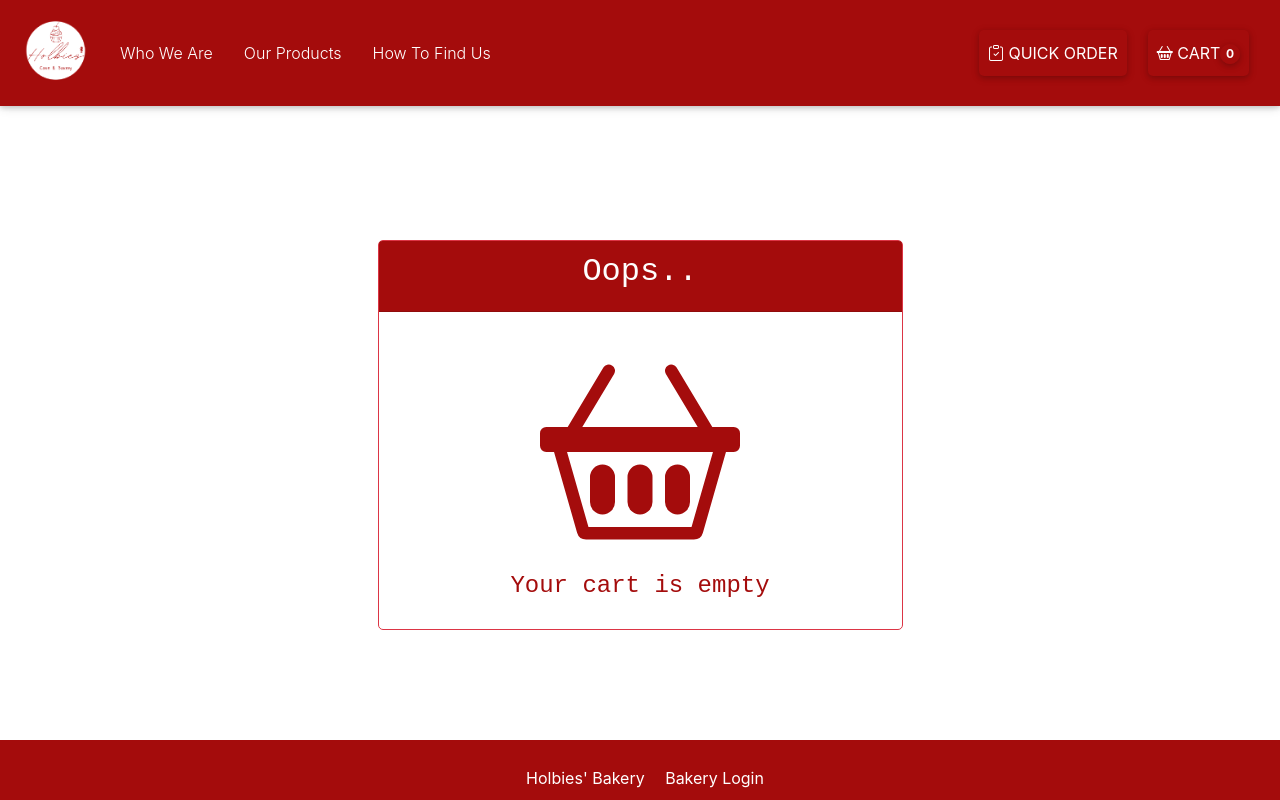
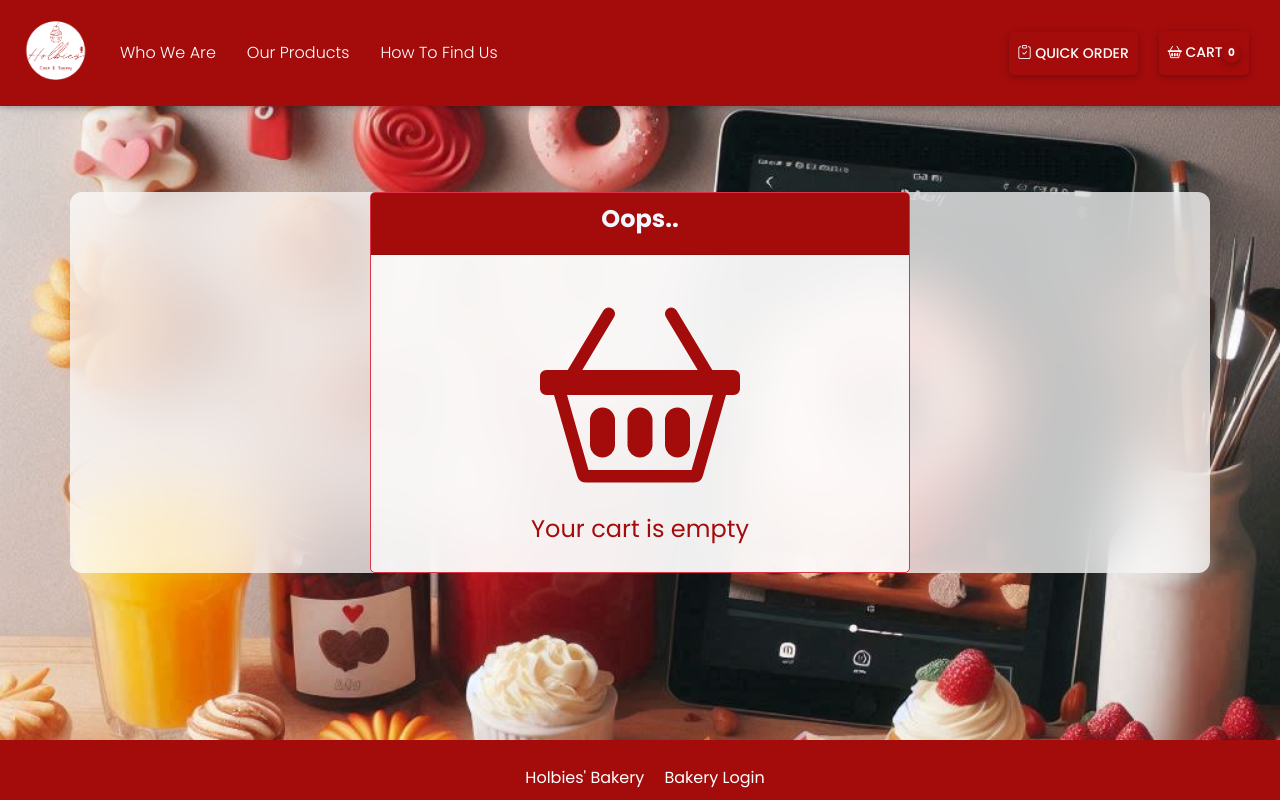
Before and after one commit to lunarinaa/holbertonschool-portfolio_project, a Django app: page /cart/ in a window 1280 px wide. Run offline with Django 3.2, Linux system fonts and the light colour scheme; some libraries are stand-ins or nearby versions.

Commit message:
card.html

```diff
--- a/holbies_bakery/cart/static/css/styles.css
+++ b/holbies_bakery/cart/static/css/styles.css
@@ -2,7 +2,6 @@
     border-radius: 5px;
     box-shadow: 0 4px 8px rgba(0, 0, 0, 0.1);
     font: inherit;
-    font-family: 'Courier New', Courier, monospace;
 }
 
 .card-header {
@@ -13,7 +12,6 @@
 .card-body h4 {
     margin-top: 20px;
     color: #a40c0c;
-    font-family: 'Courier New', Courier, monospace;
     font-size: x-large;
 }
 
--- a/holbies_bakery/cart/templates/cart_summary.html
+++ b/holbies_bakery/cart/templates/cart_summary.html
@@ -6,16 +6,62 @@
 </br>
 </br></br>
 </br></br>
-</br></br>
 </br>
+
+<style>
+    @import url('https://fonts.googleapis.com/css2?family=Pacifico&family=Quicksand:wght@400;500;700&display=swap');
+    @import url('https://fonts.googleapis.com/css2?family=Poppins:ital,wght@0,100;0,200;0,300;0,400;0,500;0,600;0,700;0,800;0,900;1,100;1,200;1,300;1,400;1,500;1,600;1,700;1,800;1,900&display=swap');
+    body{
+        background:url(../static/images/_52dd8fa0-4119-41de-81fb-02a2029299b5.jpeg);
+        background-size: cover;
+        font-family:"Poppins", sans-serif;
+    }
+    .container{
+        background-color: rgba(255, 255, 255, 0.741);
+        backdrop-filter: blur(30px);
+        border-radius: 12px;
+        font-weight: 400; /* Change font-weight here */
+        font-size: 18px;  /* Change font-size here */
+    }
+    .rounded {
+        border-radius: 10px;
+        object-fit: cover;
+        transition: transform 0.3s;
+    }
+    .rounded:hover {
+        transform: scale(1.1);
+    }
+    h2 {
+        font-weight: 700; /* Change font-weight here */
+        font-size: 32px;
+        color:#a40c0c  /* Change font-size here */
+    }
+    .table th, .table td {
+        font-weight: 400; /* Change font-weight here */
+        font-size: 16px;  /* Change font-size here */
+    }
+    .btn {
+        font-weight: 500; /* Change font-weight here */
+        font-size: 14px;  /* Change font-size here */
+    }
+    .card h2 {
+        font-weight: 700; /* Change font-weight here */
+        font-size: 24px;  /* Change font-size here */
+    }
+    .card h4 {
+        font-weight: 500; /* Change font-weight here */
+        font-size: 18px;  /* Change font-size here */
+    }
+</style>
+
 <div class="container mt-5">
     {% if cart_items %}
-    <h2>Cart Summary</h2>
+    <h2 style="padding-top:50px">Cart Summary</h2>
     <table class="table">
         <thead>
             <tr>
                 <th scope="col">Image</th>
-                <th scope="col">Item</th>
+                <th scope="col">Name</th>
                 <th scope="col">Quantity</th>
                 <th scope="col">Price</th>
             </tr>
@@ -23,8 +69,8 @@
         <tbody>
             {% for item in cart_items %}
             <tr>
-                <td><img src="{{ item.image.url }}" alt="{{ item.name }}" width="100"></td>
-                <td>{{ item.name }}</td>
+                <td><img src="{{ item.image.url }}" alt="{{ item.name }}" class="rounded" width="150"></td>
+                <td style="font-family: 'Pacifico', cursive; font-size: 20px;">{{ item.name }}</td>
                 <td>
                     <div class="d-flex align-items-center">
                         <select class="form-select me-2" aria-label="Default select example" id="select{{item.id}}" style="width: auto;">
@@ -45,7 +91,7 @@
                         <button type="button" data-item_id="{{ item.id }}" class="btn btn-outline-danger btn-sm  delete-item">Remove</button>
                     </div>
                 </td>
-                <td>${{ item.price }}</td>
+                <td style="font-weight: 600;">${{ item.price }}</td>
             </tr>
             {% endfor %}
 
@@ -66,12 +112,11 @@
     </table>
     {% else %}
     <link rel="stylesheet" href="{% static 'css/styles.css' %}">
-    <div class="container mt-5">
-        <div class="row justify-content-center">
+        <div class="row justify-content-center" >
             <div class="col-md-6 text-center">
-                <div class="card border-danger">
+                <div class="card border-danger" style=" background-color: rgba(255, 255, 255, 0.741);">
                     <div class="card-header text-white" style="background-color: #a40c0c;">
-                        <h2>Oops..</h2>
+                        <h2 style="color: aliceblue;">Oops..</h2>
                     </div>
                     <div class="card-body">
                         <svg xmlns="http://www.w3.org/2000/svg" width="250" height="200" fill="#a40c0c" class="bi bi-basket2" viewBox="0 0 16 16">
```
Also changed, not shown: holbies_bakery/cart/static/images/_52dd8fa0-4119-41de-81fb-02a2029299b5.jpeg (renamed from holbies_bakery/customer/static/images/_52dd8fa0-4119-41de-81fb-02a2029299b5.jpeg), holbies_bakery/db.sqlite3.
